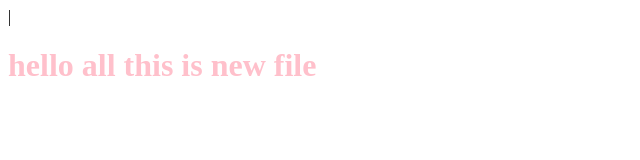
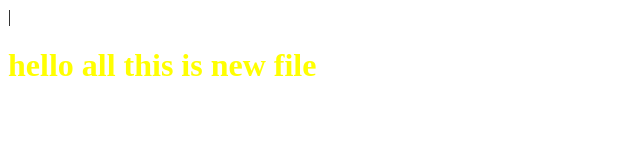
Before and after one commit to nickysharma19/my-file, a plain HTML site: page index.html in a window 1280 px wide. Shown: the whole page, without its empty margins (0-640 px from the left). Drawn offline with Linux system fonts and the light colour scheme.

Commit message:
Update index.html
change color

```diff
--- a/index.html
+++ b/index.html
@@ -4,7 +4,7 @@
       new docs
     </title>
     <body>
-      <h1 style="color:pink">
+      <h1 style="color:yellow">
         hello all this is new file
       </h1>
     </body>
```
